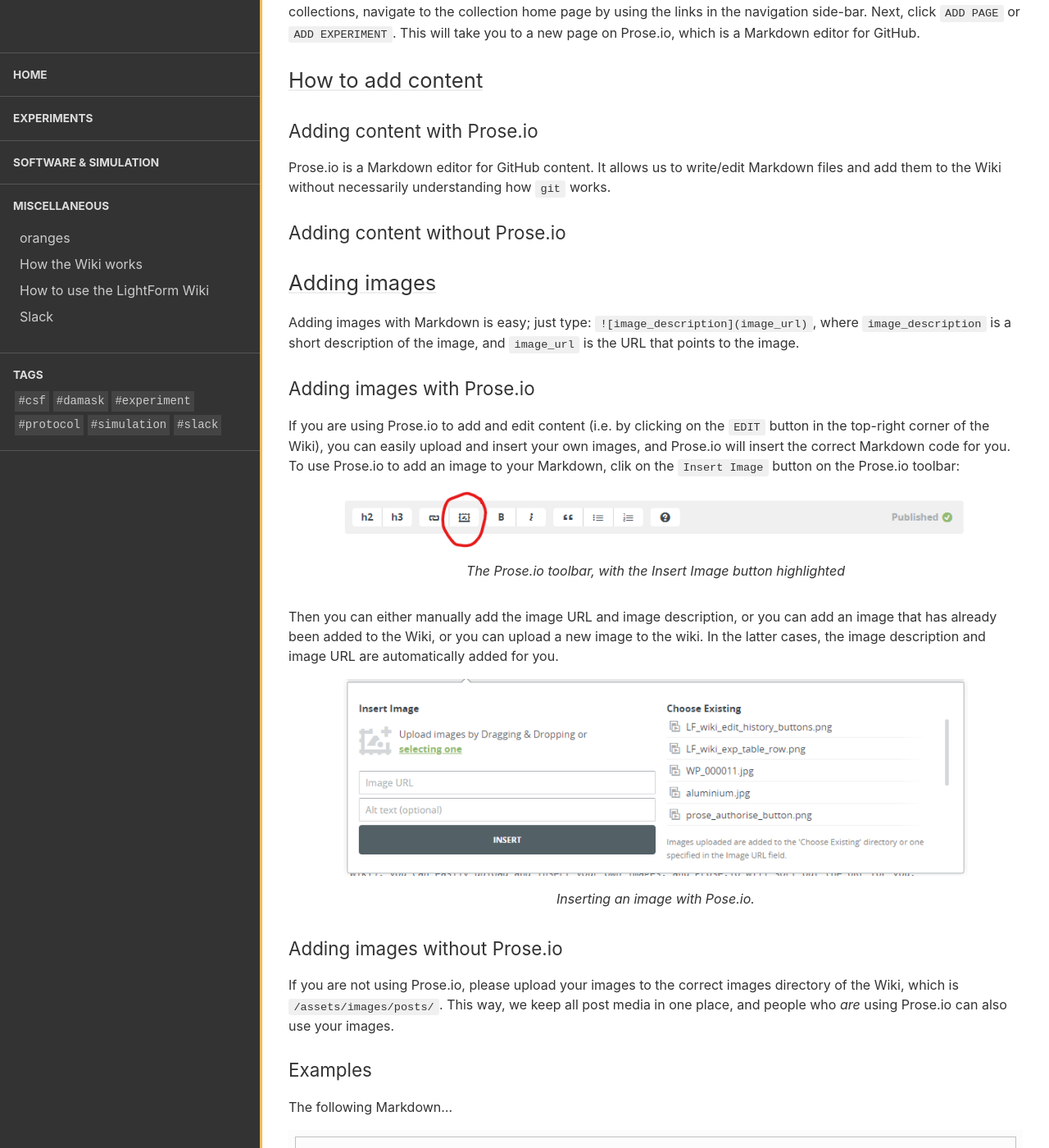
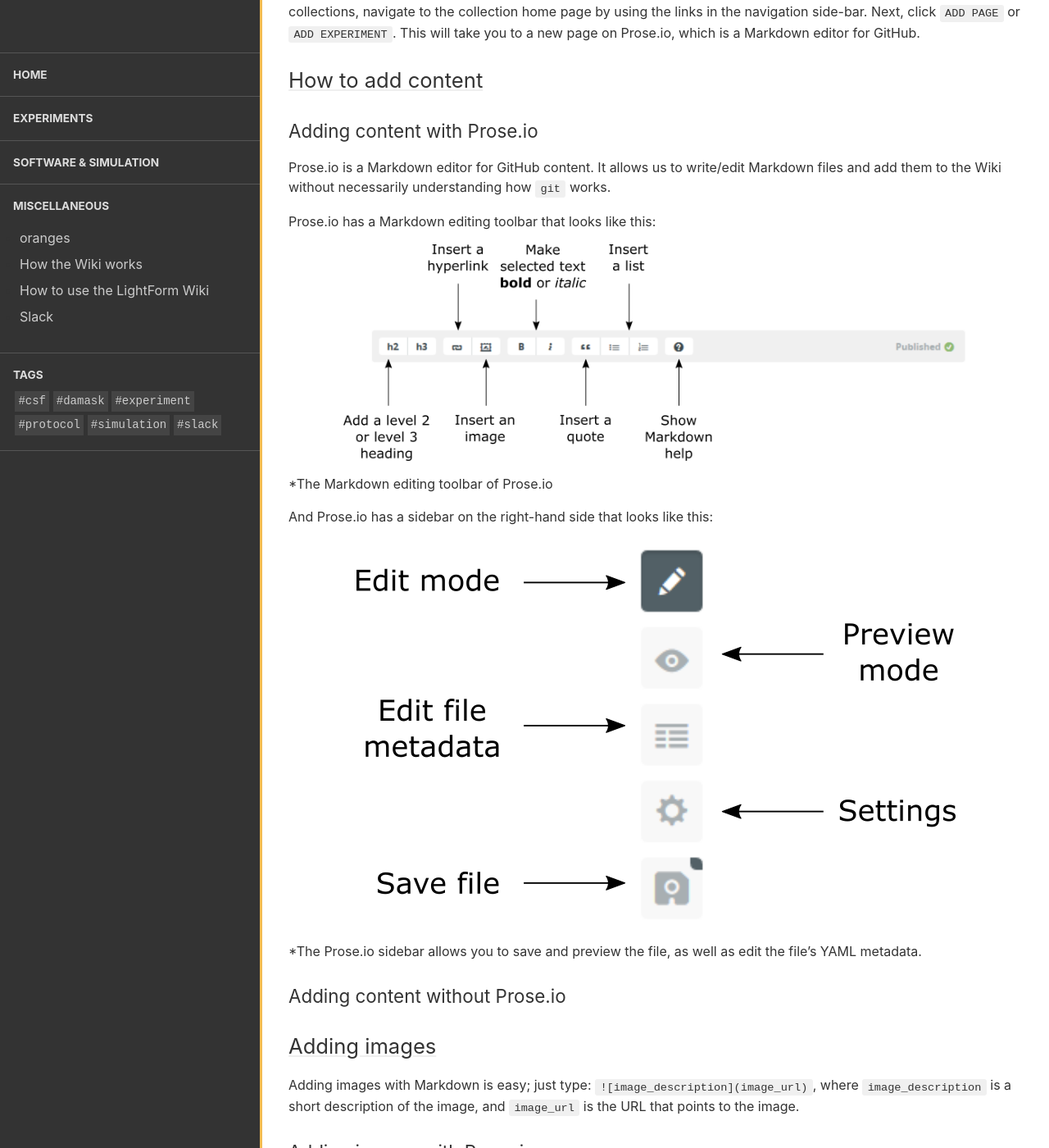
Before and after one commit to test-aplowman/test-aplowman.github.io, a Jekyll site: the page built from collections/_miscellaneous/how_to_use_wiki.md, in a window 1280 px wide and 1400 px high, scrolled down 865 px. Shown: the whole window at 82% size. Built offline with Jekyll 4.4.1, drawn with Linux system fonts in a browser that asks for light colours.

Commit message:
Update how_to_use_wiki.md

```diff
--- a/collections/_miscellaneous/how_to_use_wiki.md
+++ b/collections/_miscellaneous/how_to_use_wiki.md
@@ -22,7 +22,15 @@
 
 Prose.io is a Markdown editor for GitHub content. It allows us to write/edit Markdown files and add them to the Wiki without necessarily understanding how `git` works.
 
+Prose.io has a Markdown editing toolbar that looks like this:
 
+![prose_io_toolbar_guide.png]({{site.baseurl}}/assets/images/posts/prose_io_toolbar_guide.png)
+*The Markdown editing toolbar of Prose.io
+
+And Prose.io has a sidebar on the right-hand side that looks like this:
+
+![prose_io_sidebar_guide.png]({{site.baseurl}}/assets/images/posts/prose_io_sidebar_guide.png)
+*The Prose.io sidebar allows you to save and preview the file, as well as edit the file's YAML metadata.
 
 ### Adding content without Prose.io
 
```
